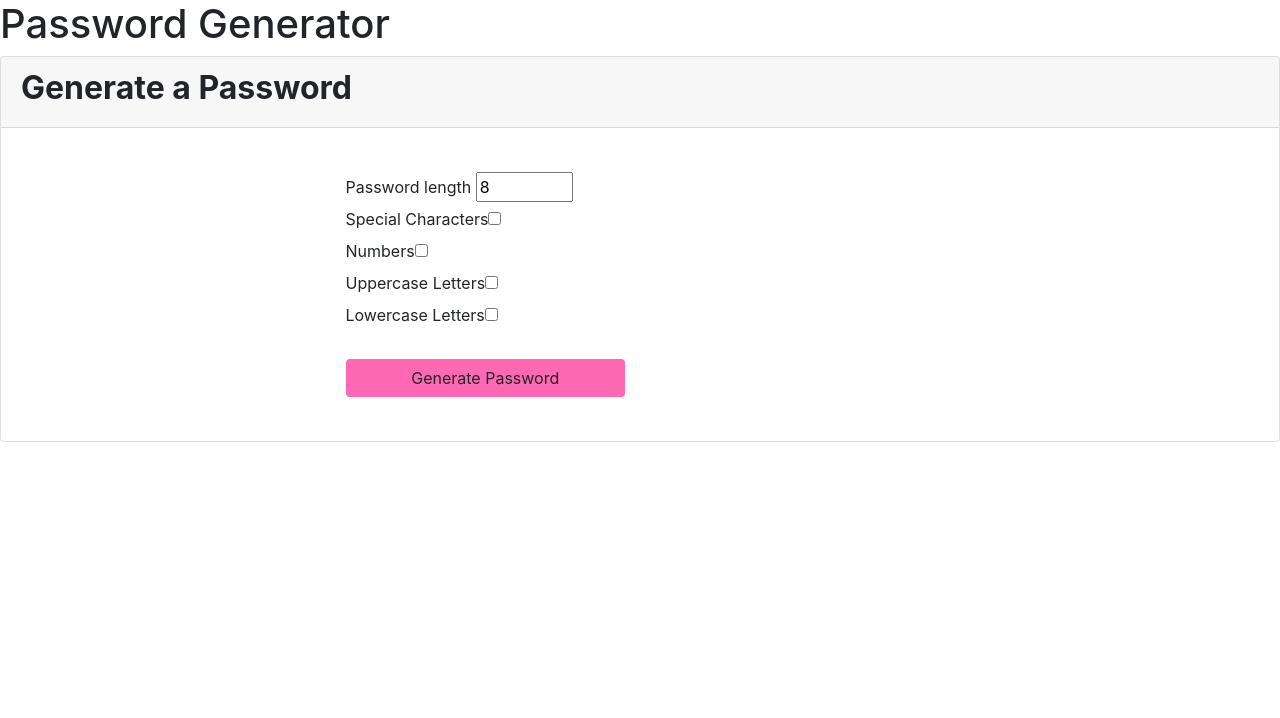
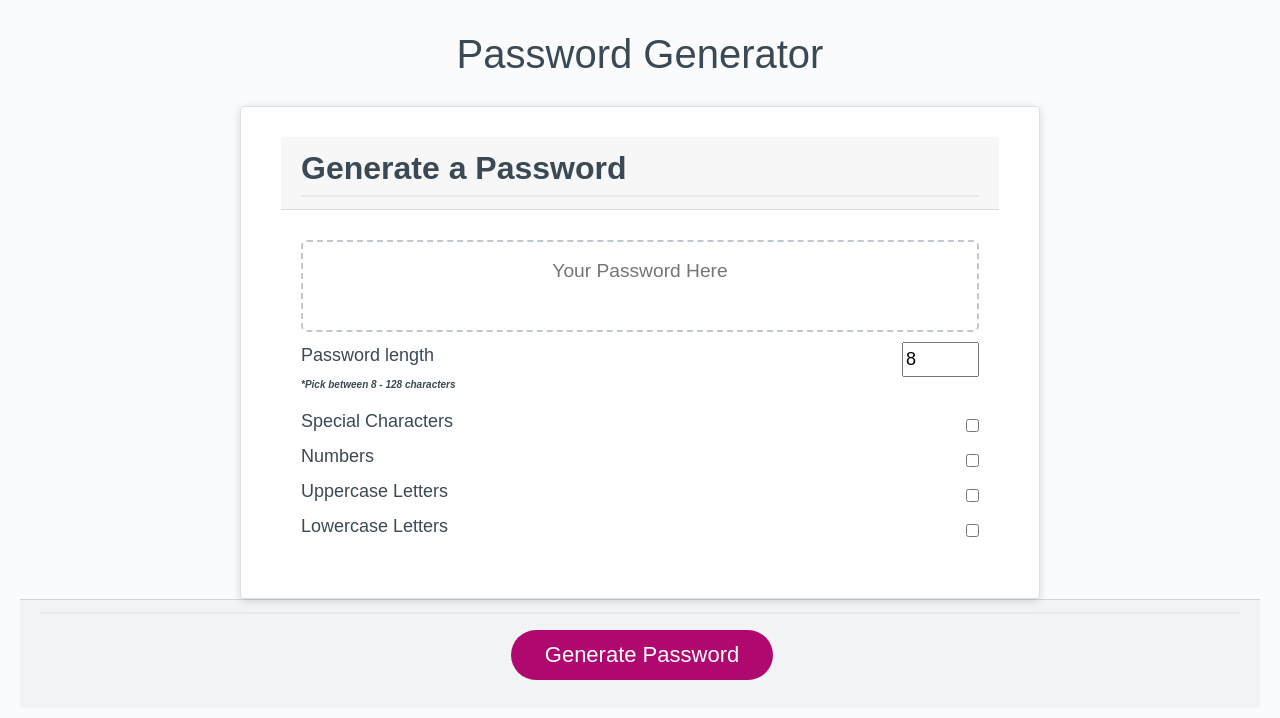
Before and after one commit to annisapf/Password-Generator, a plain HTML site: page index.html in a window 1280 px wide. Drawn offline with nearby package versions, Linux system fonts and the light colour scheme.

```diff
--- a/css/styles.css
+++ b/css/styles.css
@@ -1,4 +1,143 @@
+*,
+*::before,
+*::after {
+  box-sizing: border-box;
+}
 
-input[type=checkbox] {
-	margin-right: 0;
+html,
+body,
+.wrapper {
+  height: 100%;
+  margin: 0;
+  padding: 0;
 }
+
+body {
+  font-family: sans-serif;
+  background-color: #f9fbfd;
+}
+
+.wrapper {
+  padding-top: 30px;
+  padding-left: 20px;
+  padding-right: 20px;
+}
+
+header {
+  text-align: center;
+  padding: 20px;
+  padding-top: 0px;
+  color: hsl(206, 17%, 28%);
+}
+
+.card {
+  background-color: hsl(0, 0%, 100%);
+  border-radius: 5px;
+  border-width: 1px;
+  box-shadow: rgba(0, 0, 0, 0.15) 0px 2px 8px 0px;
+  color: hsl(206, 17%, 28%);
+  font-size: 18px;
+  margin: 0 auto;
+  max-width: 800px;
+  padding: 30px 40px;
+}
+
+.card-header::after {
+  content: " ";
+  display: block;
+  width: 100%;
+  background: #e7e9eb;
+  height: 2px;
+}
+
+.card-body {
+  min-height: 100px;
+  text-align: center;
+}
+
+.card-footer {
+  text-align: center;
+}
+
+.card-footer::before {
+  content: " ";
+  display: block;
+  width: 100%;
+  background: #e7e9eb;
+  height: 2px;
+}
+
+.card-footer::after {
+  content: " ";
+  display: block;
+  clear: both;
+}
+
+.btn {
+  border: none;
+  background-color: rgb(175, 8, 111);
+  border-radius: 25px;
+  box-shadow: rgba(0, 0, 0, 0.1) 0px 1px 6px 0px rgba(0, 0, 0, 0.2) 0px 1px 1px
+    0px;
+  color: hsl(0, 0%, 100%);
+  display: inline-block;
+  font-size: 22px;
+  line-height: 22px;
+  margin: 16px 16px 16px 20px;
+  padding: 14px 34px;
+  text-align: center;
+  cursor: pointer;
+}
+
+button[disabled] {
+  cursor: default;
+  background: #c0c7cf;
+}
+
+.float-right {
+  float: right;
+}
+
+.password-settings {
+	display: flex;
+	justify-content: space-between;
+}
+
+#result {
+  -webkit-appearance: none;
+  -moz-appearance: none;
+  appearance: none;
+  border: none;
+  display: block;
+  width: 100%;
+  padding-top: 15px;
+  padding-left: 15px;
+  padding-right: 15px;
+  padding-bottom: 15px;
+  font-size: 1.2rem;
+  text-align: center;
+  margin-top: 10px;
+  margin-bottom: 10px;
+  border: 2px dashed #c0c7cf;
+  border-radius: 6px;
+  resize: none;
+  overflow: hidden;
+}
+
+@media (max-width: 690px) {
+  .btn {
+    font-size: 1rem;
+    margin: 16px 0px 0px 0px;
+    padding: 10px 15px;
+  }
+
+  #result {
+    font-size: 1rem;
+  }
+}
+
+@media (max-width: 500px) {
+  .btn {
+    font-size: 0.8rem;
+  }
+}
--- a/index.html
+++ b/index.html
@@ -15,13 +15,8 @@
 
     <!-- Bootstrap CSS -->
     <link rel="stylesheet" href="https://maxcdn.bootstrapcdn.com/bootstrap/4.5.0/css/bootstrap.min.css">
-    <script src="https://ajax.googleapis.com/ajax/libs/jquery/3.5.1/jquery.min.js"></script>
-    <script src="https://maxcdn.bootstrapcdn.com/bootstrap/4.5.0/js/bootstrap.min.js"></script>
 
     <link href="css/styles.css" rel="stylesheet">
-
-    <!-- Font Awesome -->
-    <link rel="stylesheet" href="https://use.fontawesome.com/releases/v5.11.2/css/all.css">
 
 </head>
 
@@ -44,75 +39,50 @@
             </div>
             <div class="card-body">
 
+                <textarea id="result" placeholder="Your Password Here" aria-label="Generated Password"></textarea>
 
-                <div class="col-md-6 col-md-offset-6" style="margin:auto" ;>
+                <div class="password-settings">
+                    <label>Password length</label>
+                    <input type="number" id="length" min='8' max='128' value='8' />
+                </div>
 
-                    <div class="row">
+                <div class="password-settings">
+                    <p style="font-size:10px"><em><strong>*Pick between 8 - 128 characters</strong></em></p>
+                </div>
 
-                        <div class="col-md-6">
-                            <div class="md-form mb-0">
-                                <span id="result" placeholder="Your Password Here"></span>
-                                <label for="contact-name"></label>
-                            </div>
-                        </div>
+                <div class="password-settings">
+                    <label>Special Characters</label><input type="checkbox" id="specialchar">
+                </div>
 
-                    </div>
+                <div class="password-settings">
+                    <label>Numbers</label><input type="checkbox" id="numbers">
+                </div>
 
-                    <div class="row">
+                <div class="password-settings">
+                    <label>Uppercase Letters</label><input type="checkbox" id="uppercase">
+                </div>
 
-                        <div class="col-md-6">
-                            <label>Password length</label>
-                            <input type="number" id="length" min='8' max='128' value='8' />
-                        </div>
-
-                        <div class="col-md-12">
-                            <div class="md-form">
-
-                                <div class="checkbox">
-                                    <label>Special Characters</label><input type="checkbox" id="specialchar">
-                                </div>
-
-                                <div class="checkbox">
-                                    <label>Numbers</label><input type="checkbox" id="numbers">
-                                </div>
-
-                                <div class="checkbox">
-                                    <label>Uppercase Letters</label><input type="checkbox" id="uppercase">
-                                </div>
-
-                                <div class="checkbox">
-                                    <label>Lowercase Letters</label><input type="checkbox" id="lowercase">
-                                </div>
-
-                            </div>
-                        </div>
-                    </div>
-
-                    <div class="row">
-
-                        <!-- Send button -->
-                        <div class="col-md-6 align-center">
-                            <button id="generate" class="btn btn-block my-4" type="submit"
-                                style="background: #FF69B4!important" onclick="myFunction">Generate
-                                Password</button>
-
-                        </div>
-                    </div>
-
-                    <script>
-                        function myFunction() {
-                            document.getElementById("myForm").submit();
-                        }
-                    </script>
+                <div class="password-settings">
+                    <label>Lowercase Letters</label><input type="checkbox" id="lowercase">
+                </div>
+            </div>
 
 
-                </div>
-                <!-- Wrapper -->
+        </div>
+        <div class="card-footer">
+            <!-- Generate button -->
+            <button id="generate" class="btn">Generate
+                Password</button>
+        </div>
+    </div>
+
+    </div>
 
 
 
-                <script src="js/ArrayList.js"></script>
-                <script src="js/script.js"></script>
+
+    <script src="js/ArrayList.js"></script>
+    <script src="js/script.js"></script>
 
 
 
--- a/js/script.js
+++ b/js/script.js
@@ -1,25 +1,3 @@
-
-//create each object
-var randomFunc = {
-    lower: getRandomLower,
-    upper: getRandomUpper,
-    numeric: getRandomNumeric,
-    special: getRandomSpecialCharacter
-}
-
-
-//get info from the element that has the ID attribute
-var specialElement = document.getElementById('specialchar');
-var numericElement = document.getElementById('numbers');
-var lowercaseElement = document.getElementById('lowercase');
-var uppercaseElement = document.getElementById('uppercase');
-
-var resultElement = document.getElementById('result');
-var lengthElement = document.getElementById('length');
-
-var generateElement = document.getElementById('generate');
-
-
 
 //get random function for each array
 function getRandomLower() {
@@ -40,16 +18,24 @@ function getRandomNumeric() {
     return randomNumeric;
 }
 
-function getRandomSpecialCharacter() {
+function getRandomSpecial() {
     var specialLength = specialCharacters.length;
     var specialRandom = specialCharacters[Math.floor(Math.random() * specialLength)];
     return specialRandom;
 }
 
 
+//create each object to checked/unchecked variables
+var randomFunction = {
+    lower: getRandomLower,
+    upper: getRandomUpper,
+    numeric: getRandomNumeric,
+    special: getRandomSpecial
+}
 
 //algorithm for password
 function generatePassword(lower, upper, numeric, special, length) {
+
 
     //initiliaze password variable
     var generatedPassword = '';
@@ -57,19 +43,23 @@ function generatePassword(lower, upper, numeric, special, length) {
     //count the number of unchecked items
     var userCheckBox = special + numeric + lower + upper;
 
-    //create array object and filter for checked variables (true)
+    console.log("-----------------------------------");
+    console.log(userCheckBox);
+    console.log("-----------------------------------");
+
+    //create array object and filter out for checked / unchecked variables
     var objectArray = [{ special }, { numeric }, { lower }, { upper }].filter(item => Object.values(item)[0]);
 
-    // Doesn't have a selected type
+    // conditional for unchecked box
     if (userCheckBox === 0) {
         return '';
     }
 
-    // create a loop
+    // create a loop over length to call a generator function for each type (checked)
     for (var i = 0; i < length; i += userCheckBox) {
         objectArray.forEach(type => {
-            var funcName = Object.keys(type)[0];
-            generatedPassword += randomFunc[funcName]();
+            var functionName = Object.keys(type)[0];
+            generatedPassword += randomFunction[functionName]();
         });
     }
 
@@ -77,6 +67,19 @@ function generatePassword(lower, upper, numeric, special, length) {
 
     return password;
 }
+
+
+//get info from the element that has the ID attribute
+var specialElement = document.getElementById('specialchar');
+var numericElement = document.getElementById('numbers');
+var lowercaseElement = document.getElementById('lowercase');
+var uppercaseElement = document.getElementById('uppercase');
+
+var resultElement = document.getElementById('result');
+var lengthElement = document.getElementById('length');
+
+var generateElement = document.getElementById('generate');
+
 
 
 // Add event listener to generate button
```
Also changed, not shown: 1 other file.
